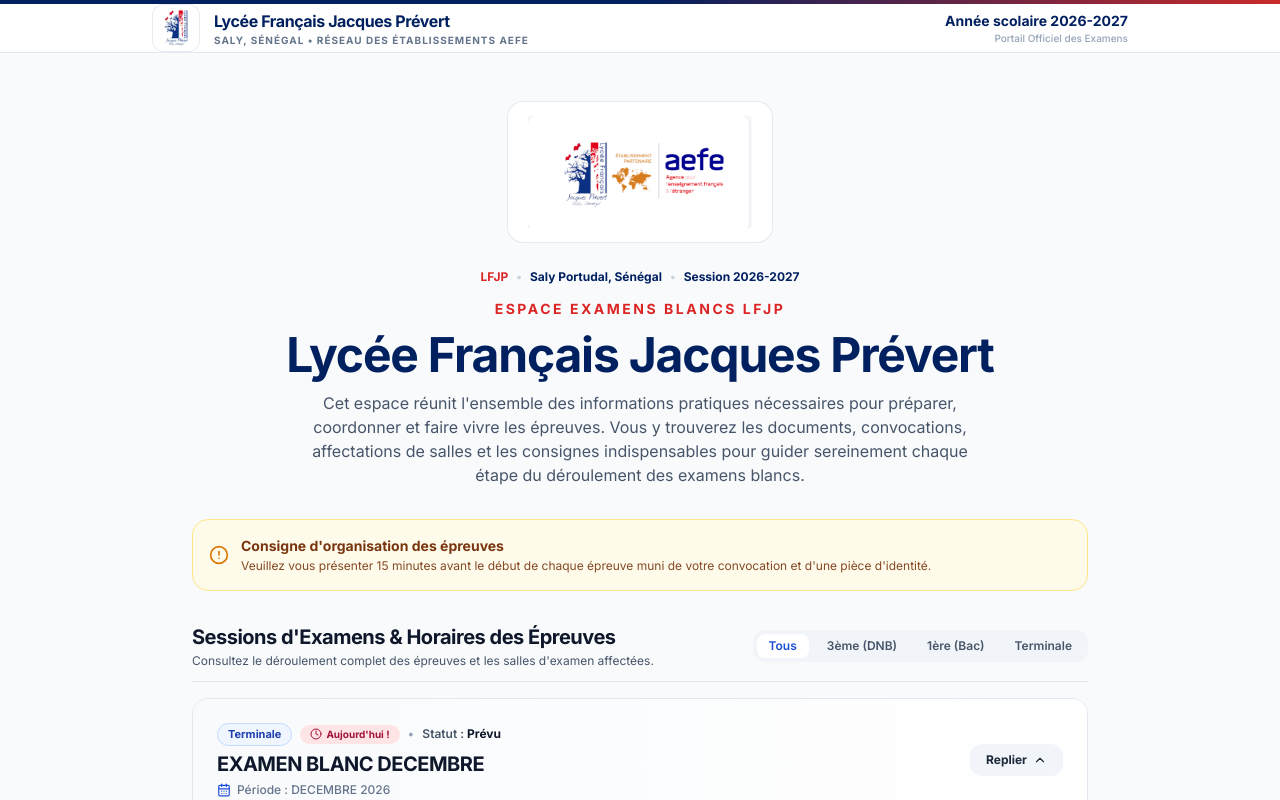
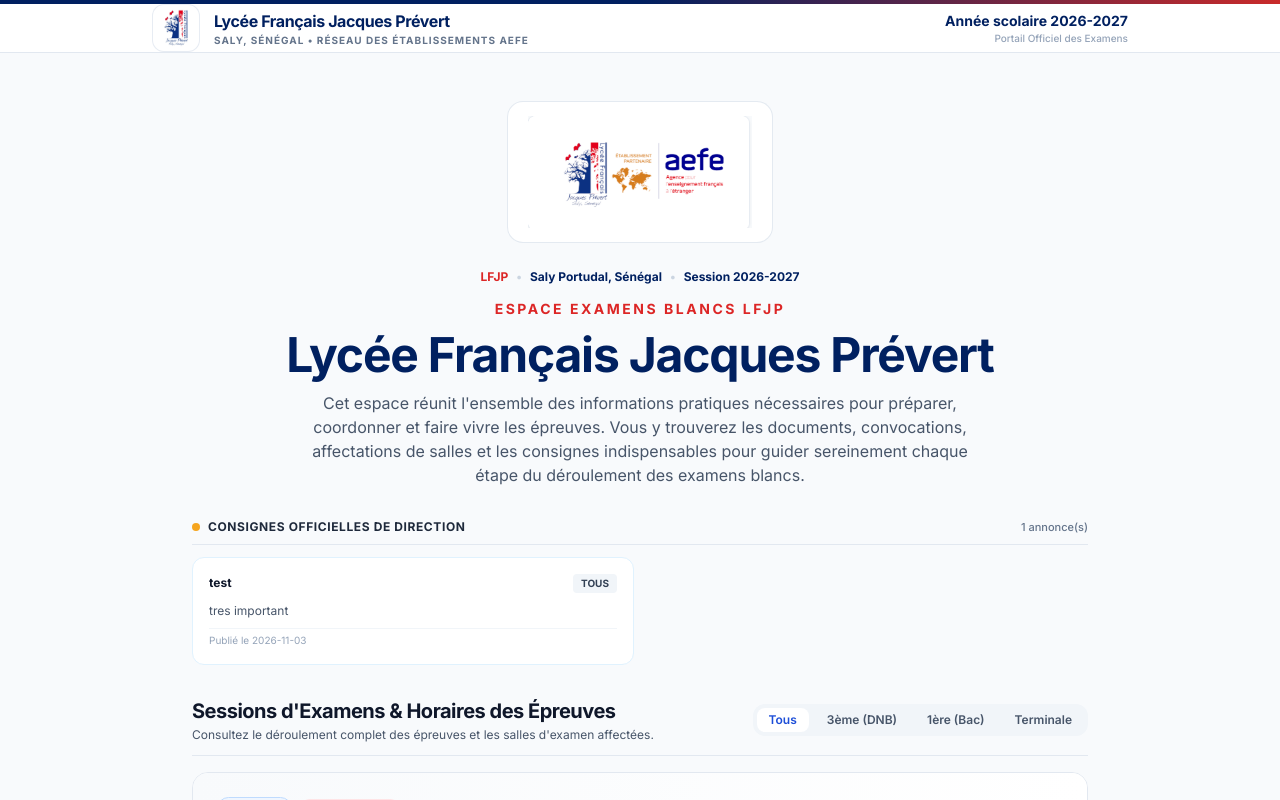
Before and after one commit to informatique-cmd/examens_blanc_lfjp, a React (Vite) app: page / in a window 1280 px wide. Shown: the top 800 px of the page. Built offline with nearby package versions, Linux system fonts and the light colour scheme.

Commit message:
Mise à jour examens LFJP (03/11/2026 12:30)

```diff
--- a/public/cms-data.json
+++ b/public/cms-data.json
@@ -1,6 +1,6 @@
 {
   "version": "1.0.0",
-  "updatedAt": "2026-11-03T10:12:23.615Z",
+  "updatedAt": "2026-11-03T11:40:45.413Z",
   "siteInfo": {
     "title": "Lycée Français Jacques Prévert",
     "subtitle": "Espace examens blancs LFJP",
@@ -13,7 +13,7 @@
       }
     ],
     "bannerAlert": {
-      "enabled": true,
+      "enabled": false,
       "title": "Consigne d'organisation des épreuves",
       "message": "Veuillez vous présenter 15 minutes avant le début de chaque épreuve muni de votre convocation et d'une pièce d'identité.",
       "type": "warning"
@@ -259,6 +259,15 @@
     }
   ],
   "announcements": [
+    {
+      "title": "test",
+      "content": "tres important",
+      "priority": "important",
+      "target": "all",
+      "isPublished": true,
+      "date": "2026-11-03",
+      "id": "ann-1793708892722"
+    },
     {
       "id": "ann-1",
       "title": "Rappel des horaires de convocation",
--- a/src/features/home/constants.ts
+++ b/src/features/home/constants.ts
@@ -1,4 +1,4 @@
-// Fichier généré automatiquement par le CMS LFJP le 03/11/2026 à 11:40:40
+// Fichier généré automatiquement par le CMS LFJP le 03/11/2026 à 12:30:11
 // Ce fichier est déployé automatiquement sur Vercel lors de chaque commit GitHub.
 
 export const HOME_PAGE_CONTENT = {
```
